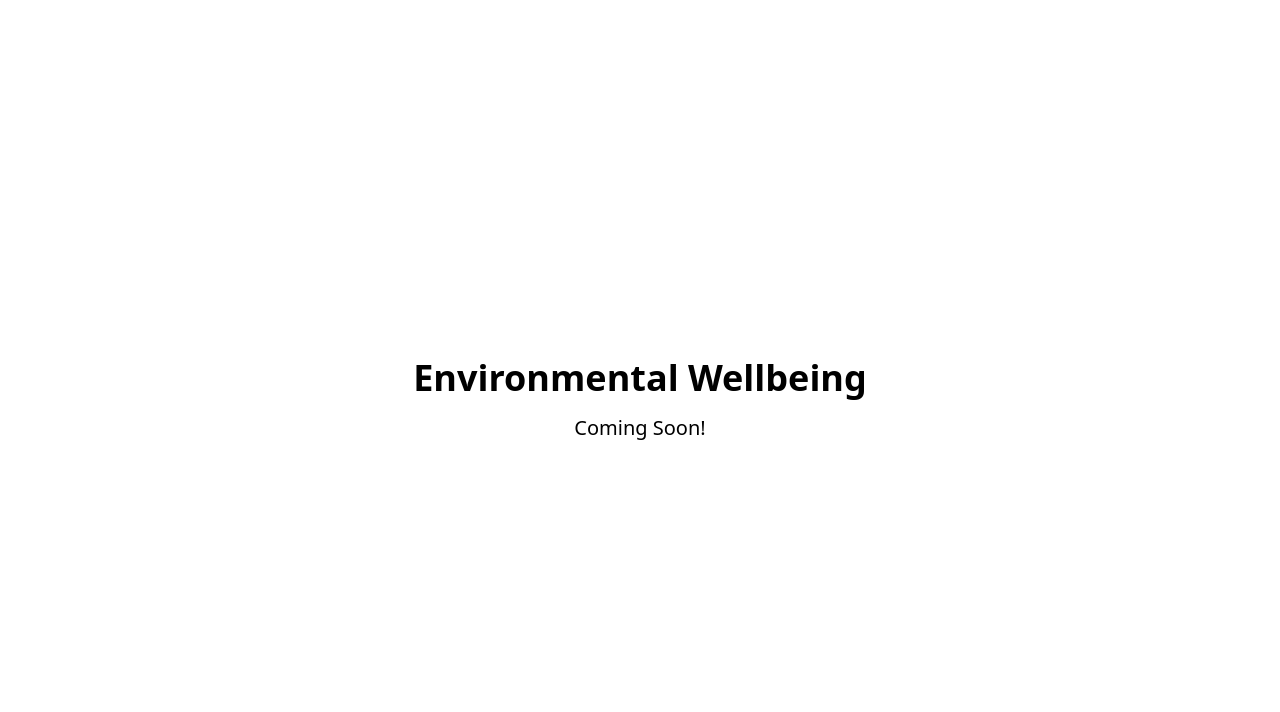
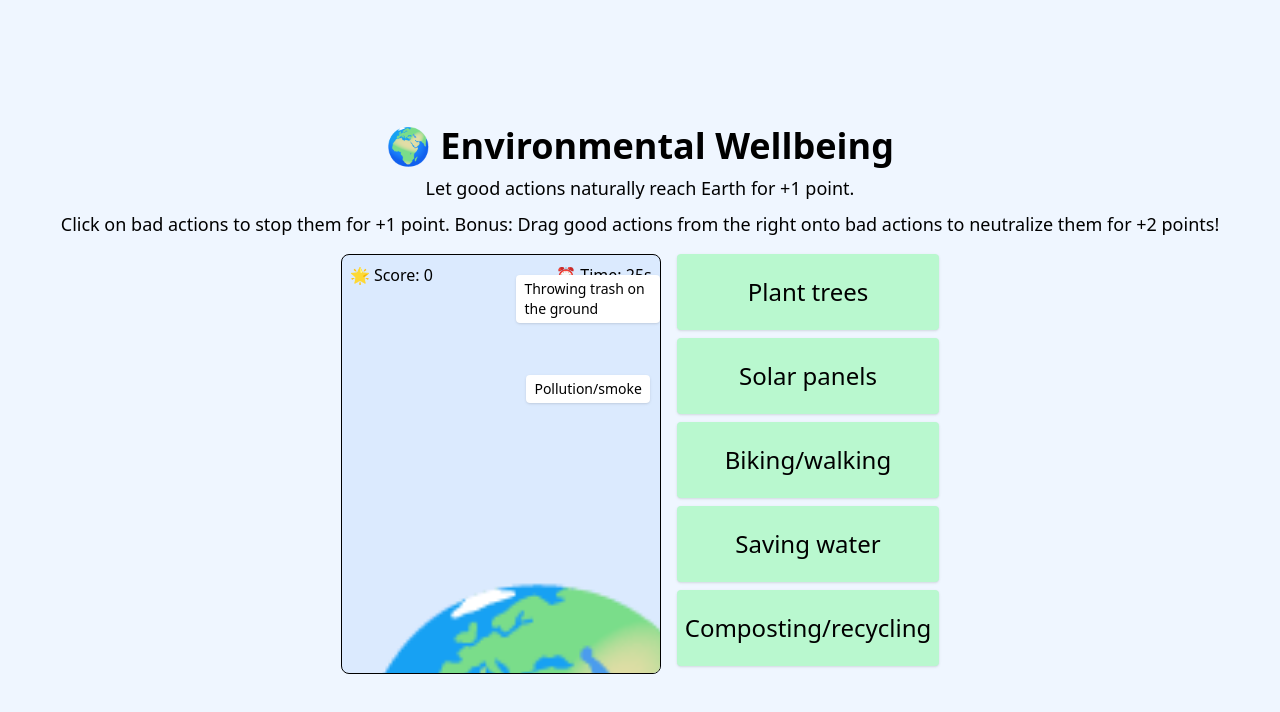
Before and after one commit to endsideout/games, a React (Vite) app: page /environmental-wellbeing in a window 1280 px wide. Shown: the top 712 px of the page. Built offline with nearby package versions, Linux system fonts and the light colour scheme; the HTML template or start-up script is replaced by a standard one.

Commit message:
Skeleton for env wellbeing game

```diff
--- a/src/App.tsx
+++ b/src/App.tsx
@@ -4,6 +4,7 @@ import {
   Home,
   ThreeDWellness,
   SocialWellbeing,
+  PlanetProtectorGame,
   PrincipleOfRelationshipGame,
   FruitVegetableGame,
   Quiz,
@@ -48,7 +49,12 @@ export default function App(): React.JSX.Element {
         />
         {/* Placeholder routes for other wellness dimensions */}
         <Route path="/emotional-wellbeing" element={<div className="min-h-screen flex items-center justify-center"><div className="text-center"><h1 className="text-4xl font-bold mb-4">Emotional Wellbeing</h1><p className="text-xl">Coming Soon!</p></div></div>} />
-        <Route path="/environmental-wellbeing" element={<div className="min-h-screen flex items-center justify-center"><div className="text-center"><h1 className="text-4xl font-bold mb-4">Environmental Wellbeing</h1><p className="text-xl">Coming Soon!</p></div></div>} />
+        <Route
+          path="/environmental-wellbeing"
+          element={
+              <PlanetProtectorGame />
+          }
+        />
         <Route path="/financial-literacy" element={<div className="min-h-screen flex items-center justify-center"><div className="text-center"><h1 className="text-4xl font-bold mb-4">Financial Literacy</h1><p className="text-xl">Coming Soon!</p></div></div>} />
         <Route path="/intellectual-wellbeing" element={<div className="min-h-screen flex items-center justify-center"><div className="text-center"><h1 className="text-4xl font-bold mb-4">Intellectual Wellbeing</h1><p className="text-xl">Coming Soon!</p></div></div>} />
         <Route path="/occupational-wellbeing" element={<div className="min-h-screen flex items-center justify-center"><div className="text-center"><h1 className="text-4xl font-bold mb-4">Occupational Wellbeing</h1><p className="text-xl">Coming Soon!</p></div></div>} />
--- /dev/null
+++ b/src/pages/courses/wellbeing/environmental-wellbeing/PlanetProtectorGame.tsx
@@ -0,0 +1,192 @@
+import React, { useState, useEffect } from "react";
+
+type FallingItem = {
+  id: number;
+  type: "good" | "bad";
+  x: number;
+  y: number;
+  text: string;
+};
+
+const GAME_DURATION = 30; // seconds
+const ITEM_FALL_SPEED = 2; // pixels per 50ms
+const ITEM_SPAWN_INTERVAL = 2500; // slower spawn rate
+
+const goodItems = [
+  "Plant trees",
+  "Solar panels",
+  "Biking/walking",
+  "Saving water",
+  "Composting/recycling",
+];
+
+const badItems = [
+  "Leaving lights on",
+  "Driving cars unnecessarily",
+  "Throwing trash on the ground",
+  "Wasting water",
+  "Pollution/smoke",
+];
+
+const PlanetProtectorGame: React.FC = () => {
+  const [items, setItems] = useState<FallingItem[]>([]);
+  const [score, setScore] = useState(0);
+  const [timer, setTimer] = useState(GAME_DURATION);
+  const [gameOver, setGameOver] = useState(false);
+
+  // Spawn items
+  useEffect(() => {
+    if (gameOver) return;
+    const spawnInterval = setInterval(() => {
+      const id = Date.now();
+      const type = Math.random() < 0.4 ? "good" : "bad"; // 40% good, 60% bad
+      const x = Math.random() * 250; // game width
+      const text =
+        type === "good"
+          ? goodItems[Math.floor(Math.random() * goodItems.length)]
+          : badItems[Math.floor(Math.random() * badItems.length)];
+
+      setItems((prev) => [...prev, { id, type, x, y: 0, text }]);
+    }, ITEM_SPAWN_INTERVAL);
+
+    return () => clearInterval(spawnInterval);
+  }, [gameOver]);
+
+  // Animate falling
+  useEffect(() => {
+    if (gameOver) return;
+    const interval = setInterval(() => {
+      setItems((prev) =>
+        prev
+          .map((item) => ({ ...item, y: item.y + ITEM_FALL_SPEED }))
+          .filter((item) => {
+            // bottom of the game container (Earth) is at y=400
+            if (item.type === "good" && item.y + 24 >= 400) {
+              setScore((s) => s + 1);
+              return false;
+            }
+            if (item.type === "bad" && item.y + 24 >= 400) {
+              setScore((s) => s - 1);
+              return false;
+            }
+            return true;
+          })
+      );
+    }, 50);
+
+    return () => clearInterval(interval);
+  }, [gameOver]);
+
+  // Timer countdown
+  useEffect(() => {
+    if (gameOver) return;
+    if (timer <= 0) {
+      setGameOver(true);
+      return;
+    }
+    const timerInterval = setInterval(() => setTimer((t) => t - 1), 1000);
+    return () => clearInterval(timerInterval);
+  }, [timer, gameOver]);
+
+  // Drag & drop
+  const handleDragStart = (e: React.DragEvent<HTMLDivElement>, text: string) => {
+    e.dataTransfer.setData("text/plain", text);
+  };
+  const handleDrop = (e: React.DragEvent<HTMLDivElement>, itemId: number) => {
+    e.preventDefault();
+    e.dataTransfer.getData("text/plain");
+    setItems((prev) => prev.filter((i) => i.id !== itemId));
+    setScore((s) => s + 2);
+  };
+  const allowDrop = (e: React.DragEvent<HTMLDivElement>) => e.preventDefault();
+
+  return (
+    <div className="flex flex-col items-center justify-center min-h-screen bg-blue-50 p-4">
+      {/* Header */}
+      <h1 className="text-4xl font-bold mb-2">🌍 Environmental Wellbeing</h1>
+      <p className="text-lg mb-2 text-center">
+        Let good actions naturally reach Earth for +1 point.
+      </p>
+      <p className="text-lg mb-4 text-center">
+        Click on bad actions to stop them for +1 point.
+        Bonus: Drag good actions from the right onto bad actions to neutralize them for +2 points!
+      </p>
+
+      {/* Game area + side panel */}
+      <div className="flex">
+        {/* Game container */}
+        <div className="relative w-[320px] h-[420px] bg-blue-100 rounded-lg overflow-hidden border p-2">
+          {/* Score & Timer */}
+          <div className="flex justify-between mb-2">
+            <div>🌟 Score: {score}</div>
+            <div>⏰ Time: {timer}s</div>
+          </div>
+
+          {/* Falling items */}
+          {!gameOver &&
+            items.map((item) => (
+              <div
+                key={item.id}
+                className="absolute bg-white px-2 py-1 rounded shadow select-none cursor-pointer text-sm"
+                style={{ left: item.x, top: item.y }}
+                onClick={() => {
+                  if (item.type === "bad") setScore((s) => s + 1);
+                  setItems((prev) => prev.filter((i) => i.id !== item.id));
+                }}
+                onDrop={(e) => handleDrop(e, item.id)}
+                onDragOver={allowDrop}
+              >
+                {item.text}
+              </div>
+            ))}
+
+          {/* Half Earth at bottom (full width of container) */}
+<div
+  className="absolute bottom-0 left-0 overflow-hidden w-full"
+  style={{ height: "120px" }} // height of visible Earth
+>
+  <div
+    className="text-center"
+    style={{
+      fontSize: "20rem",      // very large emoji
+      lineHeight: "1",
+      transform: "translateY(10%)", // shift down so top half shows
+    }}
+  >
+    🌍
+  </div>
+</div>
+
+
+          {/* Game Over */}
+          {gameOver && (
+            <div className="absolute top-1/2 left-1/2 transform -translate-x-1/2 -translate-y-1/2 text-center">
+              <h2 className="text-xl font-bold mb-2">🎉 Game Over! 🎉</h2>
+              <p className="text-lg">Your Planet Score: {score}</p>
+            </div>
+          )}
+        </div>
+
+        {/* Right panel: draggable good items (full height) */}
+        <div className="ml-4 flex flex-col h-[420px]">
+          {goodItems.map((text) => (
+            <div
+              key={text}
+              className="bg-green-200 rounded shadow cursor-grab select-none flex items-center justify-center text-2xl mb-2 px-2"
+              style={{
+                height: `${100 / goodItems.length}%`,
+                fontSize: "1.5rem",
+              }}
+              draggable
+              onDragStart={(e) => handleDragStart(e, text)}
+            >
+              {text}
+            </div>
+          ))}
+        </div>
+      </div>
+    </div>
+  );
+};
+
+export default PlanetProtectorGame;
--- a/src/pages/index.ts
+++ b/src/pages/index.ts
@@ -4,6 +4,7 @@ export { Home } from "./landing";
 // Course pages
 export { ThreeDWellness } from "./courses";
 export { SocialWellbeing } from "./courses/wellbeing";
+export { default as PlanetProtectorGame } from "./courses/wellbeing/environmental-wellbeing/PlanetProtectorGame";
 
 // Games
 export {
```
